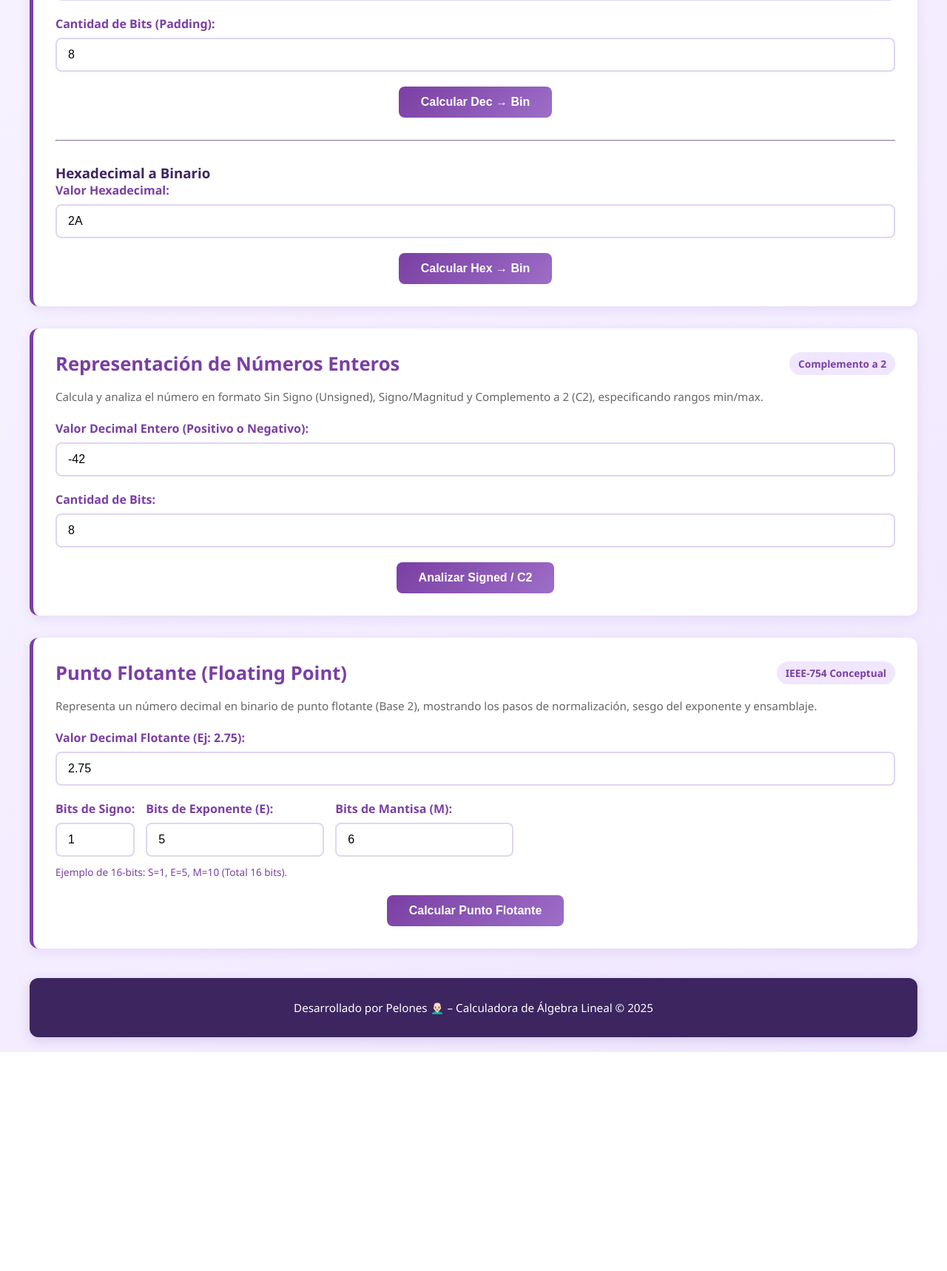
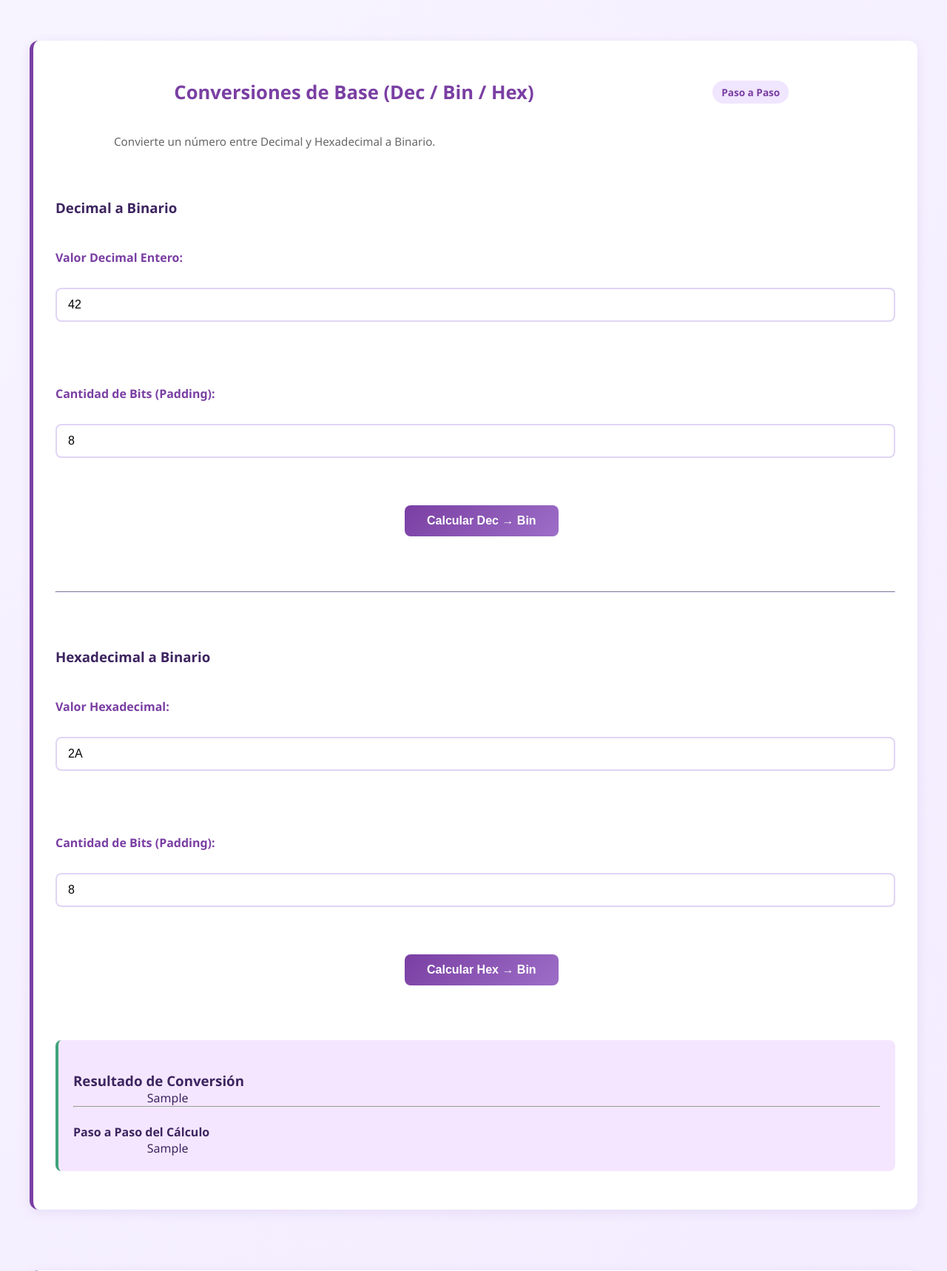
Before and after one commit to IntiMG/Calculito, a Flask app: template templates/binaries_dashboard.html in a window 1280 px wide. Shown: the part 694-2412 px from the top of the page at 74% size. Before the commit the page ends 2116 px from the top, so only its background shows below. Run offline with Flask 3, Linux system fonts and the light colour scheme; the template is opened without the code that fills it: most values are stand-ins (such as "Sample title", 1, 10 or a date in 2020).

Commit message:
Add files via upload

```diff
--- a/templates/binaries_dashboard.html
+++ b/templates/binaries_dashboard.html
@@ -4,19 +4,18 @@
     <meta charset="UTF-8">
     <meta name="viewport" content="width=device-width, initial-scale=1.0">
     <title>Calculadora Binaria y de Representación</title>
-    <!-- Asumiendo que 'styles.css' está en la carpeta 'static' -->
             <link rel="stylesheet" href="{{ url_for('static', filename='styles.css') }}">
     </head>
 <body>
     <div class="container">
-        <!-- Reutilizando estilos de header si no se desea usar el h1/subtitle específico del CSS provisto -->
         <h1>Calculadora de Bases y Representación Numérica</h1>
+
                 <p class="subtitle">
-            Análisis de conversiones (Binario, Hexadecimal), enteros (C2, Signed) y punto flotante (IEEE-754 conceptual).
+            Análisis de conversiones (Binario, Hexadecimal, Decimal), enteros (C2, Signed) y punto flotante (IEEE-754 conceptual).
         </p>
 
         <main>
-            <!-- Tabla de Referencia -->
+
                         <section class="section-card">
                 <div class="section-header">
                     <h2 class="section-title">Tabla de Conversión Numérica</h2>
@@ -31,14 +30,13 @@
             </section>
 
 
-            <!-- SECCIÓN 1: Conversiones Simples (Dec <-> Bin <-> Hex) -->
                         <section class="section-card">
                 <div class="section-header">
                     <h2 class="section-title">Conversiones de Base (Dec / Bin / Hex)</h2>
                     <span class="section-tag">Paso a Paso</span>
                 </div>
                 <p class="section-desc">
-                    Convierte un número entre Decimal y Hexadecimal a Binario, mostrando el procedimiento detallado.
+                    Convierte un número entre Decimal y Hexadecimal a Binario.
                 </p>
                                 <form action="{{ url_for('process_conversion') }}" method="post" class="conversion-form">
 
@@ -66,14 +64,26 @@
                         <label for="hex_value">Valor Hexadecimal:</label>
                         <input type="text" id="hex_value" name="hex_value" required value="2A">
                     </div>
+                    <div class="form-group">
+                        <label for="bits_dec_bin">Cantidad de Bits (Padding):</label>
+                        <input type="number" id="bits_dec_bin" name="bits_dec_bin" min="1" required value="8">
+                    </div>
                     <div class="btn-group">
                         <button type="submit" class="btn">Calcular Hex &rarr; Bin</button>
                     </div>
                 </form>
 
+                                {% if conversion_proc %}
+                    <div class="solution-box result-box" style="margin-top: 30px; border-color: #3fa37a;">
+                        <h3>Resultado de Conversión</h3>
+                        {{ conversion_result | safe }}
+                        <hr>
+                        <h4>Paso a Paso del Cálculo</h4>
+                        {{ conversion_proc | safe }}
+                    </div>
+                {% endif %}
                             </section>
 
-            <!-- SECCIÓN 2: Números Enteros (Signed/Unsigned/C2) -->
                         <section class="section-card">
                 <div class="section-header">
                     <h2 class="section-title">Representación de Números Enteros</h2>
@@ -95,9 +105,17 @@
                         <button type="submit" class="btn">Analizar Signed / C2</button>
                     </div>
                 </form>
+
+                                {% if signed_proc %}
+                    <div class="solution-box result-box" style="margin-top: 30px; border-color: #3fa37a;">
+                        <h3>Análisis de Representación de Enteros</h3>
+                        <p>{{ signed_result }}</p>
+                        <hr>
+                        {{ signed_proc | safe }}
+                    </div>
+                {% endif %}
                             </section>
 
-            <!-- SECCIÓN 3: Punto Flotante (Floating Point) -->
                         <section class="section-card">
                 <div class="section-header">
                     <h2 class="section-title">Punto Flotante (Floating Point)</h2>
@@ -132,12 +150,21 @@
                         <button type="submit" class="btn">Calcular Punto Flotante</button>
                     </div>
                 </form>
+
+                                {% if fp_proc %}
+                    <div class="solution-box result-box" style="margin-top: 30px; border-color: #3fa37a;">
+                        <h3>Representación de Punto Flotante</h3>
+                        <p>{{ fp_result }}</p>
+                        <hr>
+                        {{ fp_proc | safe }}
+                    </div>
+                {% endif %}
                             </section>
 
         </main>
 
         <footer>
-            Desarrollado por Pelones 👨🏻‍🦲 – Calculadora de Álgebra Lineal © 2025
+            Desarrollado por Pelones SA 👨🏻‍🦲 – Calculadora de Álgebra Lineal © 2025
         </footer>
     </div>
 </body>
--- a/templates/index.html
+++ b/templates/index.html
@@ -125,7 +125,7 @@
         </main>
 
         <footer>
-            Desarrollado por Pelones 👨🏻‍🦲 – Calculadora de Álgebra Lineal © 2025
+            Desarrollado por Pelones SA 👨🏻‍🦲 – Calculadora de Álgebra Lineal © 2025
         </footer>
     </div>
 </body>
```
Lines whose indentation alone changed are shown as unchanged.
